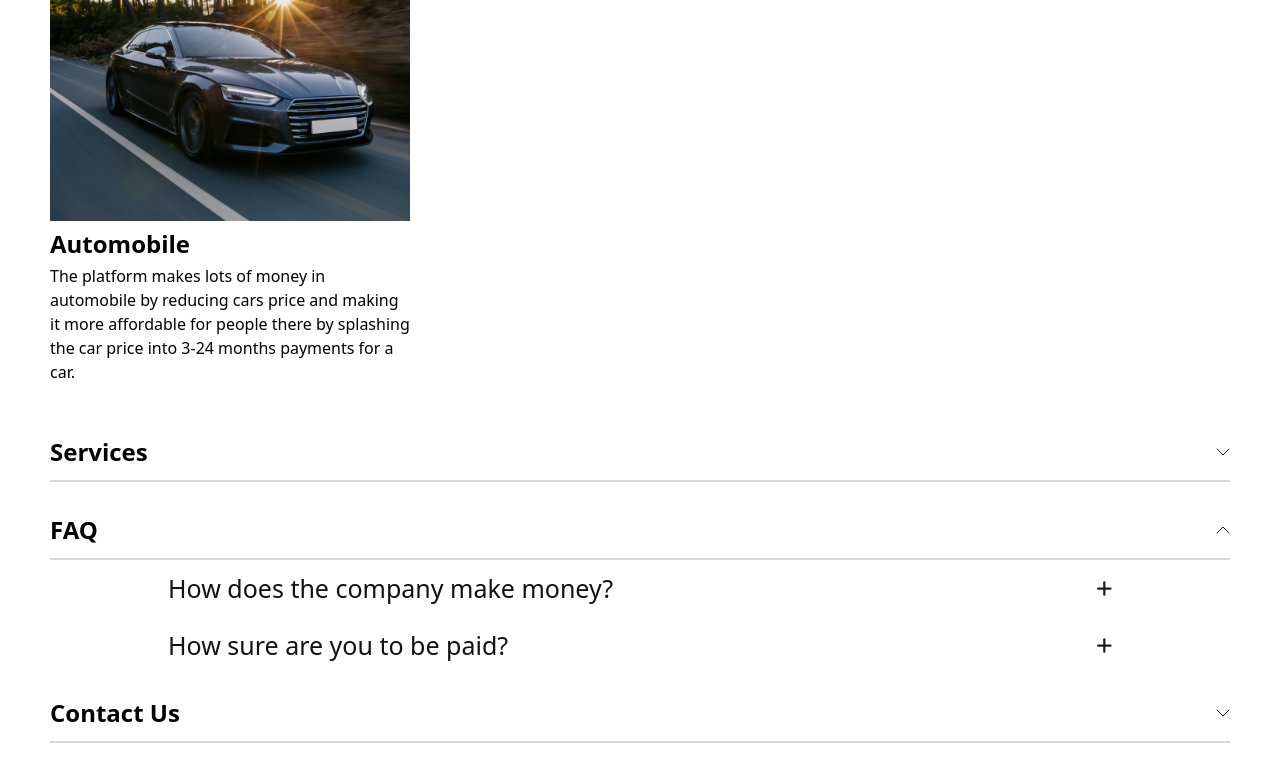
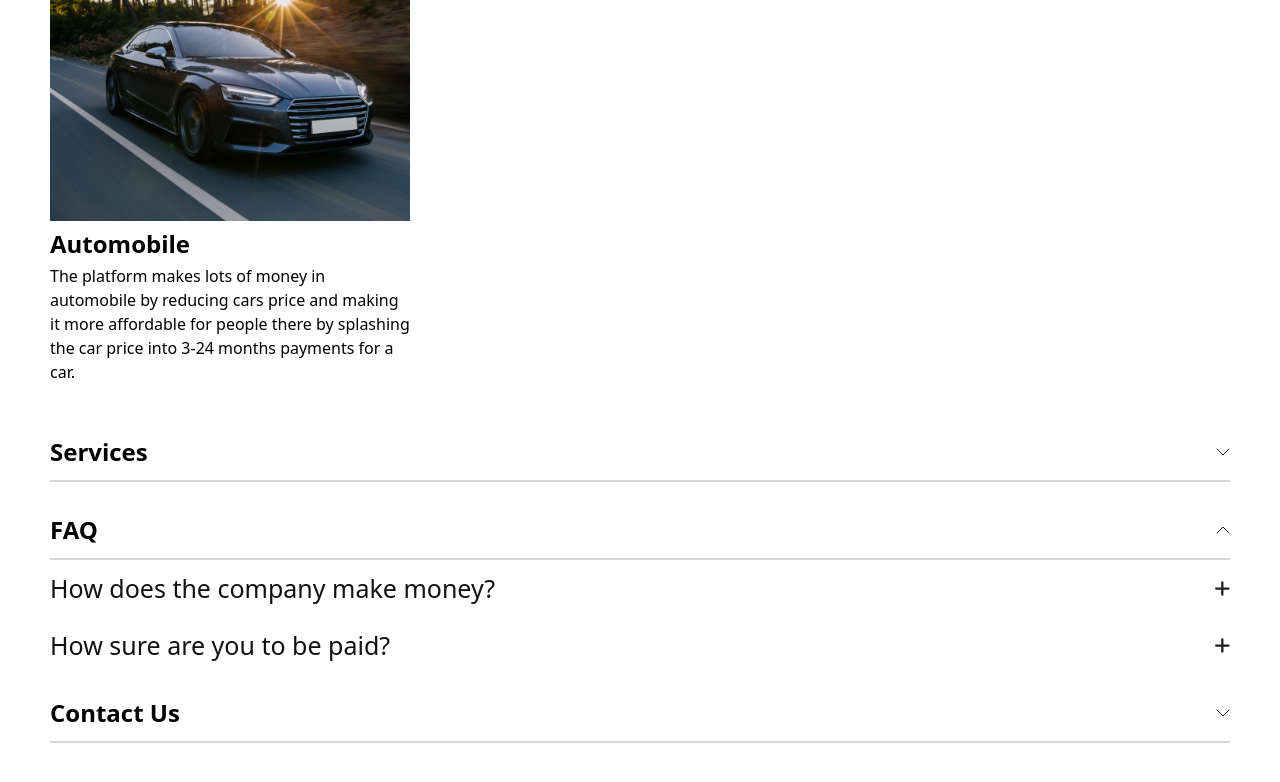
Before and after one commit to chosenvincent1/Landing-Page, a website: page public/index.html in a window 1280 px wide. Both pictures are taken after a click on the picture 1223 px from the left and 2842 px from the top of the page. Shown: the part 2313-3095 px from the top of the page. Drawn offline with Linux system fonts and the light colour scheme.

Commit message:
Modified faq page

```diff
--- a/public/index.html
+++ b/public/index.html
@@ -149,7 +149,7 @@
                 <img id="arrowDown3" src="img/arrow-down-icon.svg" alt="Arrow Down" class="block arrowDown">
                 <img id="arrowUp3" src="img/arrow-up-icon.svg" alt="Arrow Up" class="hidden">
             </div>
-            <div id="show3" class="hidden lg:w-[80%] lg:mx-auto  ">
+            <div id="show3" class="hidden lg:mx-auto  ">
                 <!-- QUESTION 1 -->
                 <div class="mb-[20px]">
                     <div class="flex justify-between items-center gap-x-[20px] mb-[10px] ">
```
Also changed, not shown: public/styles.css.
